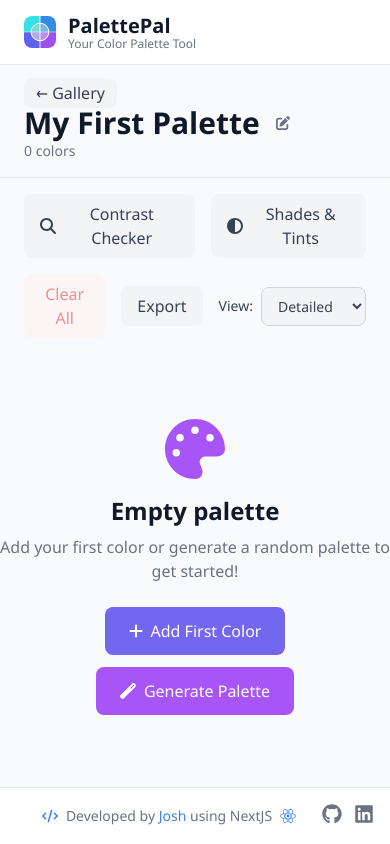
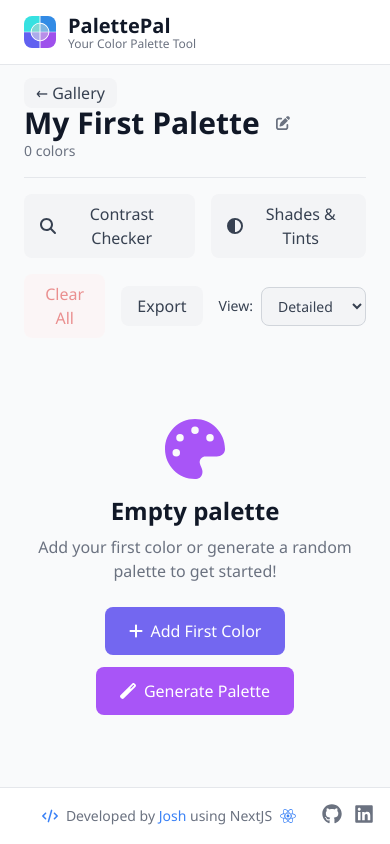
Before and after one commit to SalazarJosh/PalettePal, a Next.js app: page /palette/default in a window 390 px wide. Built offline with nearby package versions, Linux system fonts and the light colour scheme.

Commit message:
padding consistency between pages

```diff
--- a/src/components/Gallery.tsx
+++ b/src/components/Gallery.tsx
@@ -426,7 +426,7 @@ export default function Gallery() {
         </header>
 
         {/* Controls */}
-        <div className="max-w-7xl mx-auto px-4 sm:px-6 lg:px-8 py-6">
+        <div className="max-w-7xl mx-auto px-6 py-6">
           {/* Action Buttons */}
           <div className="flex flex-col sm:flex-row gap-3 mb-6">
             <button
--- a/src/components/PaletteEditor.tsx
+++ b/src/components/PaletteEditor.tsx
@@ -740,8 +740,8 @@ export default function PaletteEditor({ paletteId, onBack }: PaletteEditorProps)
     return (
       <div className="min-h-screen flex items-center justify-center">
         <div className="text-center">
-          <div className="text-4xl mb-4 text-purple-500">
-            <FontAwesomeIcon icon={faPalette} />
+          <div className="text-4xl mb-4">
+              <Logo isCentered={true} isAnimated={true} size="extraLarge" showText={false} linkToHome={false} />
           </div>
           <div className="text-lg text-gray-600">Loading palette...</div>
         </div>
@@ -1031,10 +1031,10 @@ export default function PaletteEditor({ paletteId, onBack }: PaletteEditorProps)
         </header>
 
       {/* Main Content */}
-      <main className="max-w-7xl mx-auto">
+      <main className="max-w-7xl mx-auto px-6">
         {/* Navigation and Title */}
-        <div className="px-6 py-4 border-b border-gray-200 dark:border-gray-700">
-          <div className="flex-col items-center justify-between">
+        <div className="py-4 border-b border-gray-200 dark:border-gray-700">
+          <div className="flex items-center justify-between">
             <div className="flex items-center gap-4">
               <div>
                 <div>
@@ -1116,7 +1116,7 @@ export default function PaletteEditor({ paletteId, onBack }: PaletteEditorProps)
         </div>
 
         {/* Palette Controls */}
-        <div className="px-6 py-4">
+        <div className="py-4">
           <div className="flex flex-wrap items-center justify-between gap-4">
             <div className="flex items-center gap-4">
               {palette.colors.length > 0 && (
```
